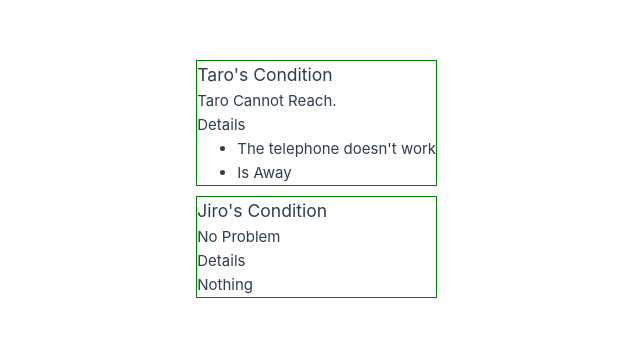
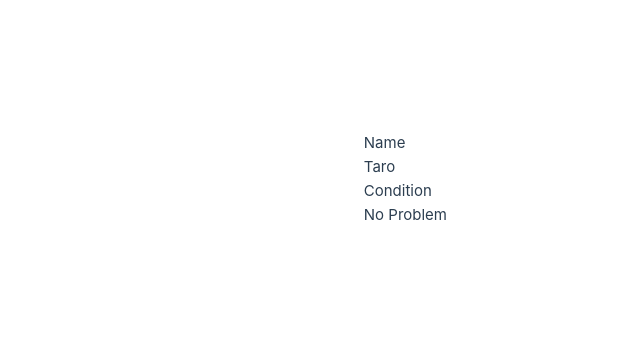
Before and after one commit to koyamal/pra_vue3, a Vue app in the folder Vue3FrontDevTextBook/chap09/childComponent/: page / in a window 1280 px wide. Shown: the part 221-558 px from the top of the page, without its empty margins (193-833 px from the left). Built offline with nearby package versions, Linux system fonts and the light colour scheme.

Commit message:
Use scoped slot

```diff
--- a/Vue3FrontDevTextBook/chap09/childComponent/src/App.vue
+++ b/Vue3FrontDevTextBook/chap09/childComponent/src/App.vue
@@ -1,31 +1,19 @@
 <script setup lang="ts">
-import {ref} from "vue";
 import OneSection from "./components/OneSection.vue";
-
-const taroProblemsInit: string[] = ["The telephone doesn't work", "Is Away"]
-const taro = ref("Taro");
-const taroProblems = ref(taroProblemsInit);
-const jiro = ref("Jiro");
 </script>
 
 <template>
   <section>
-    <OneSection v-bind:name="taro">
-      <template v-slot:default>
-        <p>{{taro}} Cannot Reach.</p>
-      </template>
-      <template v-slot:detail>
-        <ul>
-          <li
-            v-for="problem in taroProblems"
-            v-bind:key="problem"
-          >
-            {{ problem }}
-          </li>
-        </ul>
+    <OneSection>
+      <template v-slot:default="slotProps">
+        <dl>
+          <dt>Name</dt>
+          <dd>{{ slotProps.memberInfo.name }}</dd>
+          <dt>Condition</dt>
+          <dd>{{ slotProps.memberInfo.state }}</dd>
+        </dl>
       </template>
     </OneSection>
-    <OneSection v-bind:name="jiro" />
   </section>
 </template>
 
--- a/Vue3FrontDevTextBook/chap09/childComponent/src/components/OneSection.vue
+++ b/Vue3FrontDevTextBook/chap09/childComponent/src/components/OneSection.vue
@@ -1,19 +1,17 @@
 <script setup lang="ts">
-interface Props {
-  name: string;
-}
-defineProps<Props>();
+import {reactive} from "vue";
+
+const memberInfo = reactive({
+  name: "Taro",
+  state: "No Problem"
+});
 </script>
 
 <template>
-  <section class="box">
-    <h1>{{ name }}'s Condition</h1>
-    <slot>
-      <p>No Problem</p>
-    </slot>
-    <h4>Details</h4>
-    <slot name="detail">
-      <p>Nothing</p>
+  <section>
+    <slot v-bind:memberInfo="memberInfo">
+      <h1>{{ memberInfo.name }}'s Condition</h1>
+      <p>{{ memberInfo.state }}</p>
     </slot>
   </section>
 </template>
```
